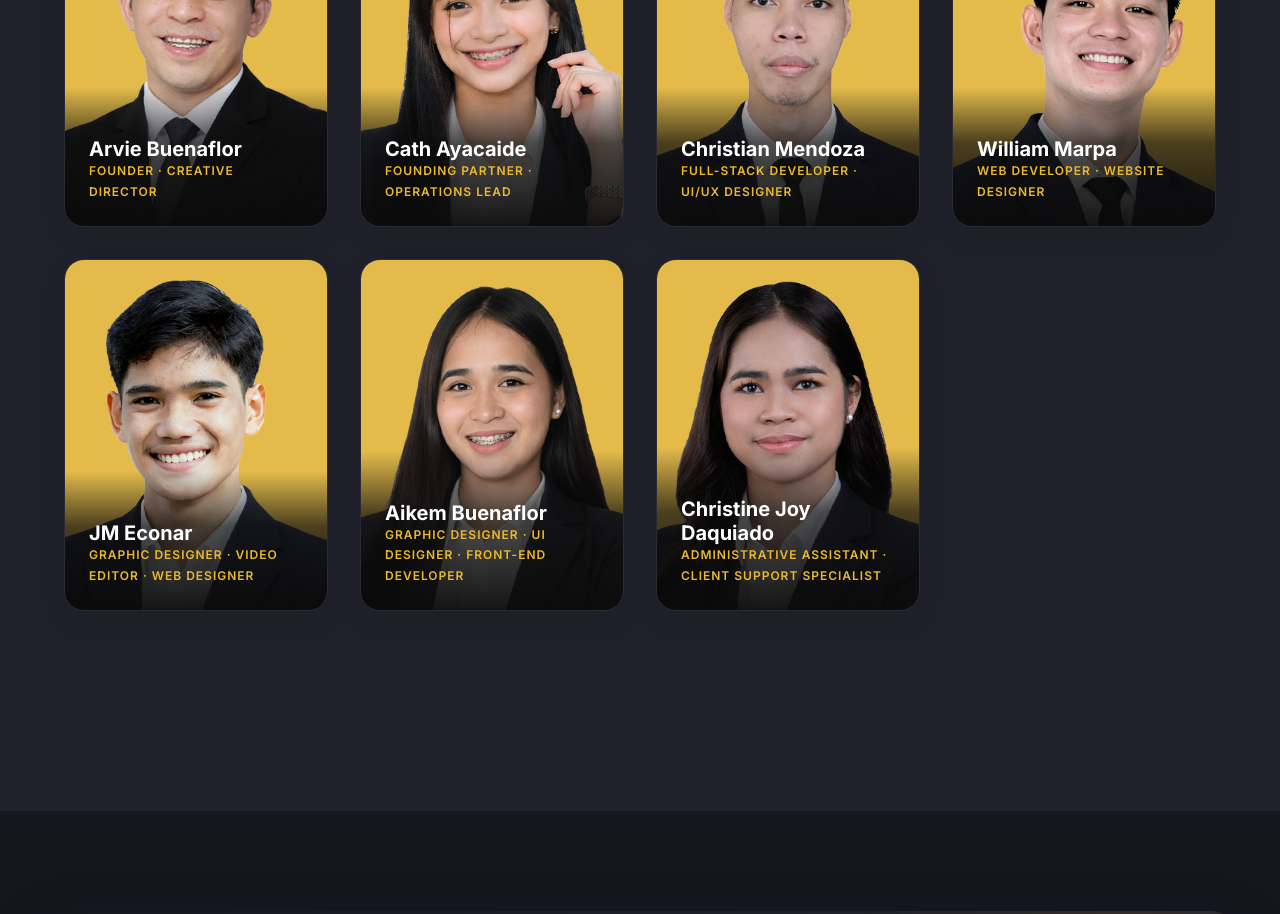
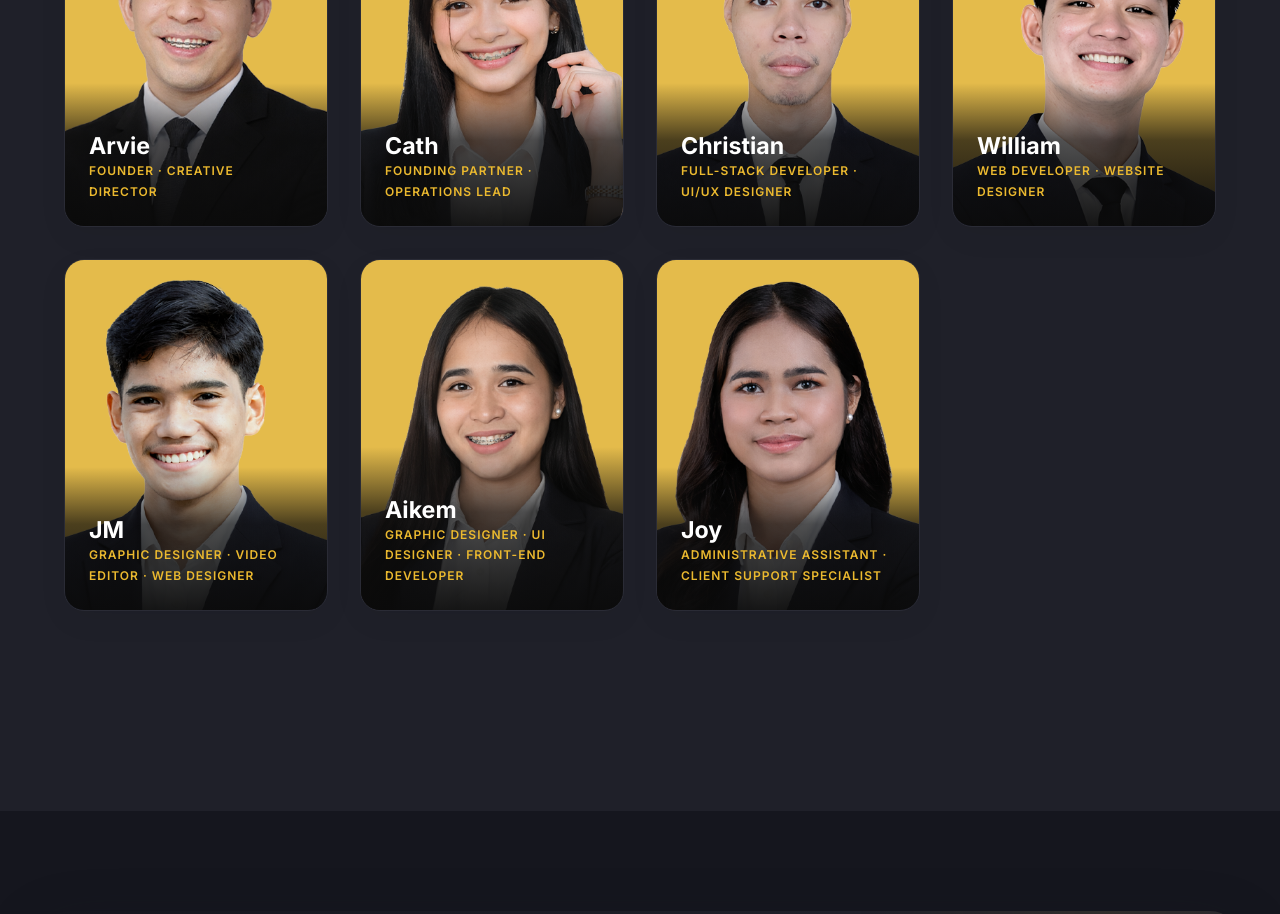
Before and after one commit to MrDongPhets/mustard-frontend, a React (Vite) app: page /about in a window 1280 px wide. Shown: the part 5860-6774 px from the top of the page. Built offline with nearby package versions, Linux system fonts and the light colour scheme.

Commit message:
change the team names to first name only in about page

```diff
--- a/src/pages/About.jsx
+++ b/src/pages/About.jsx
@@ -23,49 +23,49 @@ const MUSTARD_VALUES = [
 const TEAM = [
   {
     category: 'Leadership',
-    name: 'Arvie Buenaflor',
+    name: 'Arvie',
     role: 'Founder · Creative Director',
     desc: 'Arvie leads Mustard Digitals\' creative direction with a background in Architecture, bringing structural thinking to brand identity, web design, and digital storytelling.',
     img: arvieImage
   },
    {
     category: 'Leadership',
-    name: 'Cath Ayacaide',
+    name: 'Cath',
     role: 'Founding Partner · Operations Lead',
     desc: 'With a background in Business Administration and Finance, Cath ensures everything runs smoothly, from client coordination and project workflows to administrative operations. She\'s the reason things get done on time and every client feels genuinely looked after.',
     img: cathImage
   },
   {
     category: 'Development & Technical',
-    name: 'Christian Mendoza',
+    name: 'Christian',
     role: 'Full-Stack Developer · UI/UX Designer',
     desc: 'Christian bridges the gap between great design and solid engineering, building responsive, user-centered systems across both frontend and backend, with a sharp eye for usability and detail.',
     img: christianImage
   },
     {
     category: 'Development & Technical',
-    name: 'William Marpa',
+    name: 'William',
     role: 'Web Developer · Website Designer',
     desc: 'William builds functional, well-crafted websites on WordPress and Wix, aligned with business goals and designed to deliver a real, lasting user experience.',
      img: williamImage
   },
   {
     category: 'Creative & Multimedia',
-    name: 'JM Econar',
+    name: 'JM',
     role: 'Graphic Designer · Video Editor · Web Designer',
     desc: 'JM brings versatility to every creative brief: from graphic design and video editing to web development and AI-driven digital initiatives. A reliable creative hand across disciplines.',
     img: jmImage
   },
   {
     category: 'Creative & Multimedia',
-    name: 'Aikem Buenaflor',
+    name: 'Aikem',
     role: 'Graphic Designer · UI Designer · Front-End Developer',
     desc: 'Aikem sits at the intersection of creative and technical, designing compelling visuals and bringing them to life through clean, purposeful front-end implementation.',
     img: aikemImage
   },
    {
     category: 'Creative & Multimedia',
-    name: 'Christine Joy Daquiado',
+    name: 'Joy',
     role: 'Administrative Assistant · Client Support Specialist',
     desc: 'Joy supports administrative operations, document management, client coordination, and day-to-day business tasks. She helps maintain organized workflows, manage information efficiently, and provide reliable assistance for smooth project execution.',
     img: christineImage
@@ -762,7 +762,7 @@ export default function About() {
                 <div className="team-info-wrapper">
                   <div>
                     <h4 style={{
-                      fontSize: '1.25rem',
+                      fontSize: '1.45rem',
                       marginBottom: '4px',
                       fontWeight: '700',
                       color: '#ffffff',
```
